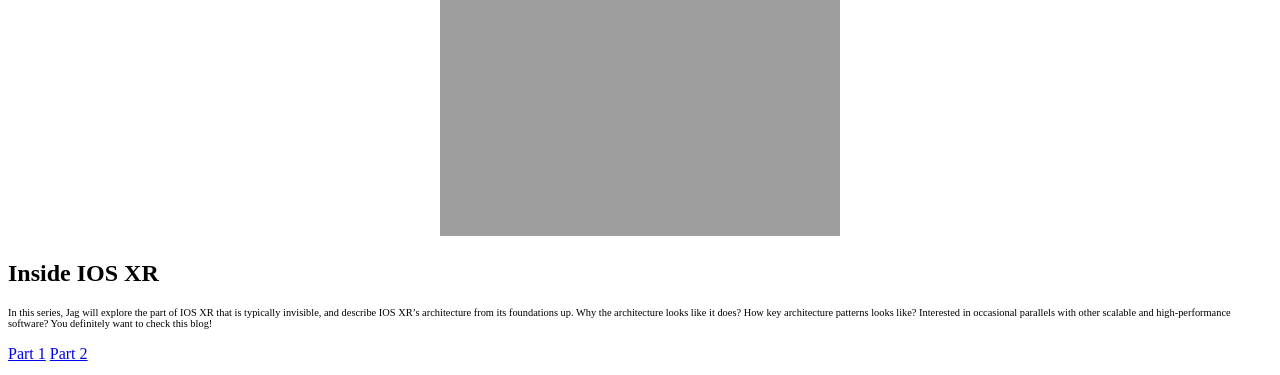
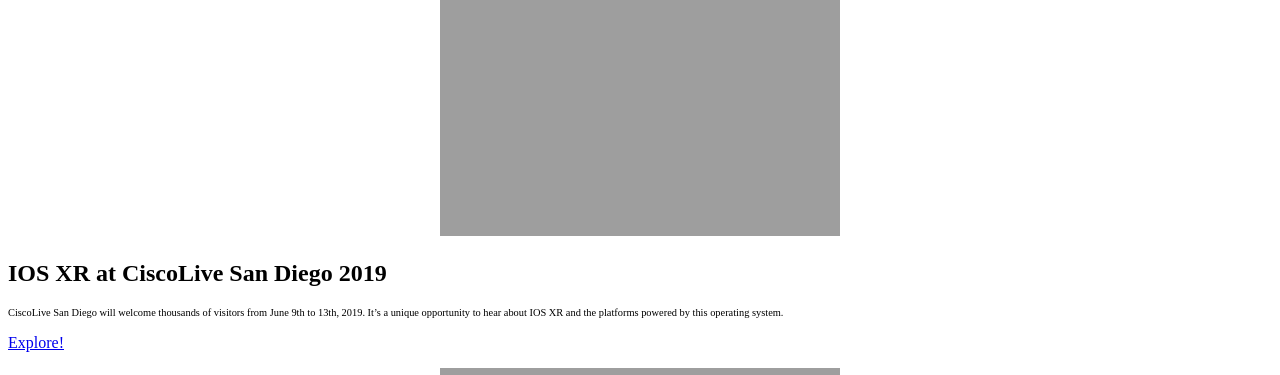
Before and after one commit to xrdocs/cloud-scale-networking, a Jekyll site: the page built from _pages/home.md, in a window 1280 px wide and 900 px high, scrolled down 419 px, cut to the strip 0-375 px from the top of the window. Built offline with Jekyll 4.4.1, drawn with Linux system fonts in a browser that asks for light colours.

Commit message:
Update home.md

```diff
--- a/_pages/home.md
+++ b/_pages/home.md
@@ -9,6 +9,29 @@
 ---
 
 {% include base_path %}
+
+
+<div class="feature__wrapper">
+    <div class="feature__item--right">
+      <div class="archive__item">
+          <div class="archive__item-teaser center" style="max-height: 400px; max-width: 400px;display: block; margin-left: auto; margin-right: auto;">
+            <a href="{{ base_path }}/blogs/ios-xr-at-CLUS19/"><img src="{{ base_path }}/images/CLUS19.jpg" alt="" /></a>
+          </div>
+        <div class="archive__item-body">
+            <h2 class="archive__item-title">IOS XR at CiscoLive San Diego 2019
+</h2>
+            <div class="archive__item-excerpt" style="font-size: 0.65em;">
+              <p>CiscoLive San Diego will welcome thousands of visitors from June 9th to 13th, 2019.
+              It’s a unique opportunity to hear about IOS XR and the platforms powered by this operating system.</p>
+            </div>
+            <p><a href="{{ base_path }}/blogs/ios-xr-at-CLEUR19/"
+                  class="btn ">Explore!</a></p>
+        </div>
+      </div>
+    </div>
+</div>
+
+
 
 
 <div class="feature__wrapper">
```
